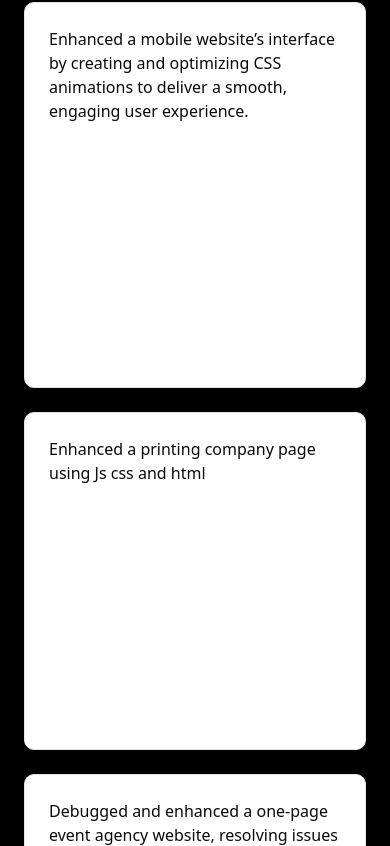
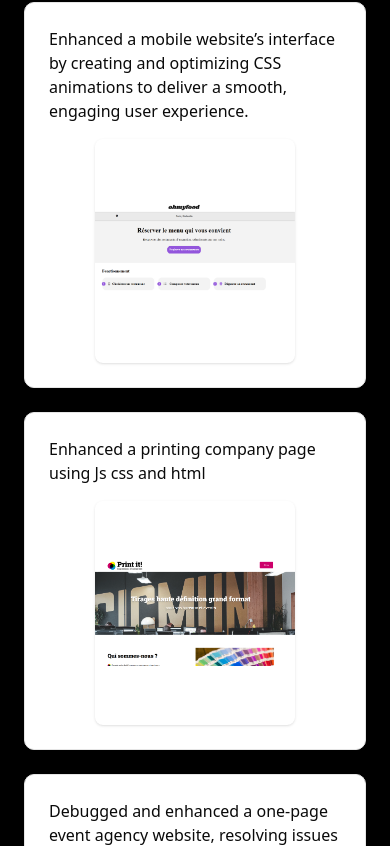
Before and after one commit to benjaminnicolas-teboul/portfolio, a Next.js app: page / in a window 390 px wide. Shown: the part 1878-2724 px from the top of the page. Built offline with nearby package versions, Linux system fonts and the light colour scheme.

Commit message:
fix images mobil

```diff
--- a/src/components/ui/Project.tsx
+++ b/src/components/ui/Project.tsx
@@ -25,7 +25,8 @@ const Project = ({ title, description, link, images }: ProjectProps) => {
               rel="noopener noreferrer"
               className="block"
             >
-              <div className="relative overflow-hidden rounded-md shadow-sm w-full h-56 md:w-64 md:h-40">
+              <div className="relative overflow-hidden rounded-md shadow-sm w-full min-w-[200px] h-56 md:h-40">
+
                 <Image
                   src={images[0]}
                   alt={`${title} image`}
@@ -37,7 +38,8 @@ const Project = ({ title, description, link, images }: ProjectProps) => {
               </div>
             </Link>
           ) : (
-            <div className="relative overflow-hidden rounded-md shadow-sm w-full h-56 md:w-64 md:h-40">
+            <div className="relative overflow-hidden rounded-md shadow-sm w-full min-w-[200px] h-56 md:h-40">
+
               <Image
                 src={images[0]}
                 alt={`${title} image`}
```
